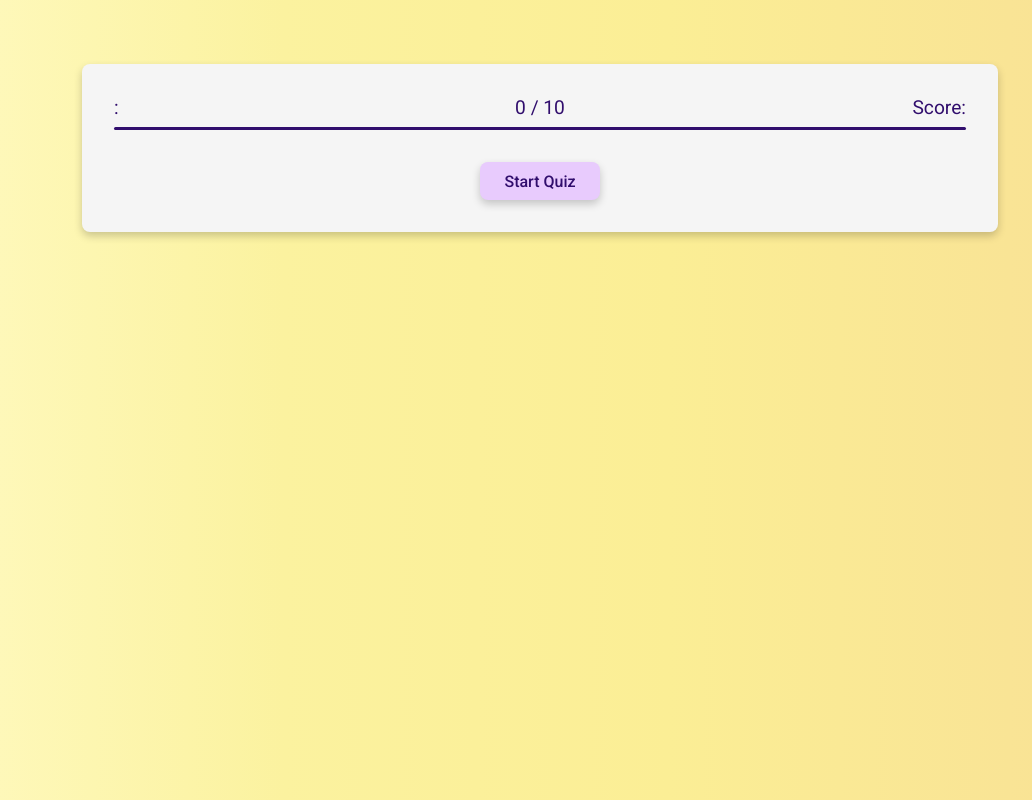
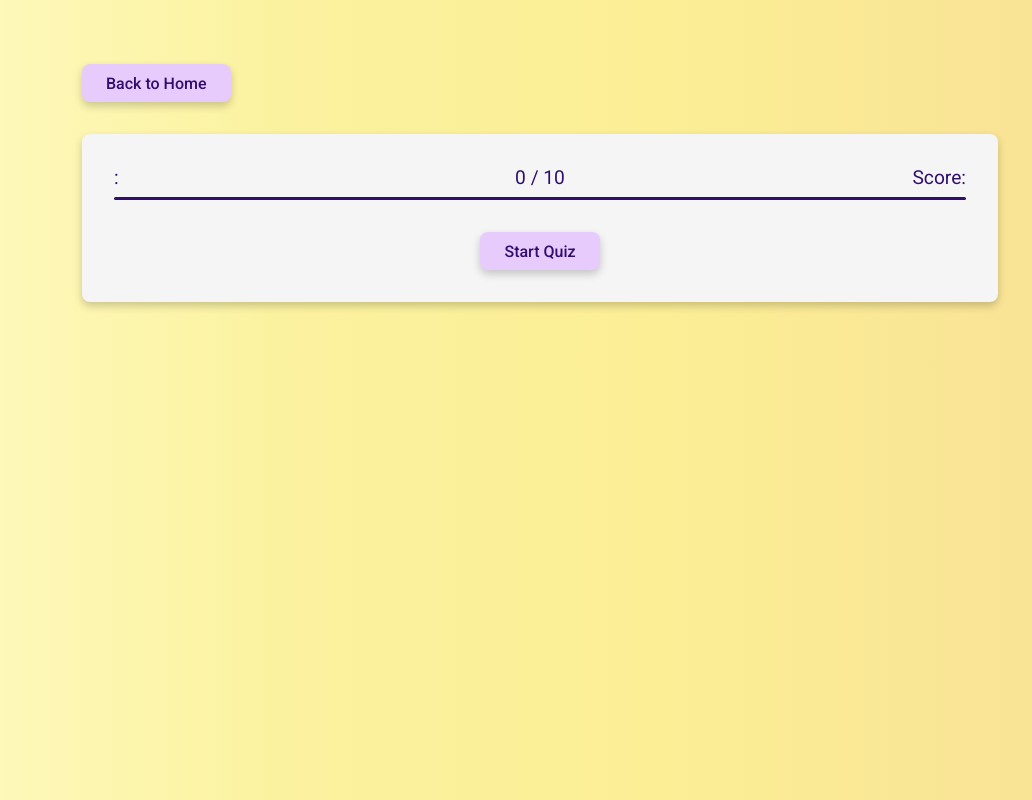
Before and after one commit to VickyPhu/QUIZZA, a React (Vite) app: page /quiz in a window 1280 px wide. Shown: the whole page, without its empty margins (100-1132 px from the left). Built offline with nearby package versions, Linux system fonts and the light colour scheme.

Commit message:
added back to home button to the quiz

```diff
--- a/src/components/QuestionCard.tsx
+++ b/src/components/QuestionCard.tsx
@@ -1,5 +1,5 @@
 import { useState } from "react";
-import { useLocation } from "react-router";
+import { useLocation, useNavigate } from "react-router";
 import styled from "styled-components";
 import { useNavigateOnComplete } from "../hooks/useNavigateOnComplete";
 import useQuizData from "../hooks/useQuizData";
@@ -20,6 +20,26 @@ const QuestionContainer = styled.div`
   background-color: #f5f5f5;
   border-radius: 0.5rem;
   box-shadow: 0 4px 8px 0 rgba(0, 0, 0, 0.2);
+  margin-top: 2rem;
+`;
+
+const BackButton = styled.button`
+  border: none;
+  padding-block: 0.6rem;
+  padding-inline: 1.5rem;
+  border-radius: 0.5rem;
+  background-color: #e8cbfd;
+  box-shadow: 0 4px 8px 0 rgba(0, 0, 0, 0.2);
+  font-family: Roboto, Arial, sans-serif;
+  font-size: 1rem;
+  font-weight: 500;
+  color: #310e6d;
+  cursor: pointer;
+  transition: 0.2s;
+  &:hover {
+    transform: scale(1.1);
+    background-color: #daa6ff;
+  }
 `;
 
 function useQueryParams() {
@@ -27,6 +47,7 @@ function useQueryParams() {
 }
 
 export default function QuestionCard() {
+  const navigate = useNavigate();
   const query = useQueryParams();
   const categoryId = Number(query.get("categoryId"));
   const categoryName = query.get("categoryName");
@@ -70,6 +91,7 @@ export default function QuestionCard() {
 
   return (
     <Container>
+      <BackButton onClick={() => navigate("/")}>Back to Home</BackButton>
       <QuestionContainer>
         <QuestionHeader
           categoryName={categoryName}
--- a/src/components/StartQuizScreen.tsx
+++ b/src/components/StartQuizScreen.tsx
@@ -1,3 +1,4 @@
+import { useNavigate } from "react-router";
 import styled from "styled-components";
 
 const Container = styled.section`
@@ -12,6 +13,7 @@ const QuestionContainer = styled.div`
   background-color: #f5f5f5;
   border-radius: 0.5rem;
   box-shadow: 0 4px 8px 0 rgba(0, 0, 0, 0.2);
+  margin-top: 2rem;
 `;
 
 const InfoText = styled.div`
@@ -63,8 +65,10 @@ const StartButton = styled.button`
   }
 `;
 
+const BackButton = styled(StartButton)``;
+
 interface Props {
-  categoryName: string | null ;
+  categoryName: string | null;
   difficulty: string | null;
   onStart: () => void;
 }
@@ -74,8 +78,10 @@ export default function StartQuizScreen({
   difficulty,
   onStart,
 }: Props) {
+  const navigate = useNavigate();
   return (
     <Container>
+      <BackButton onClick={() => navigate("/")}>Back to Home</BackButton>
       <QuestionContainer>
         <InfoText>
           <p>
```
